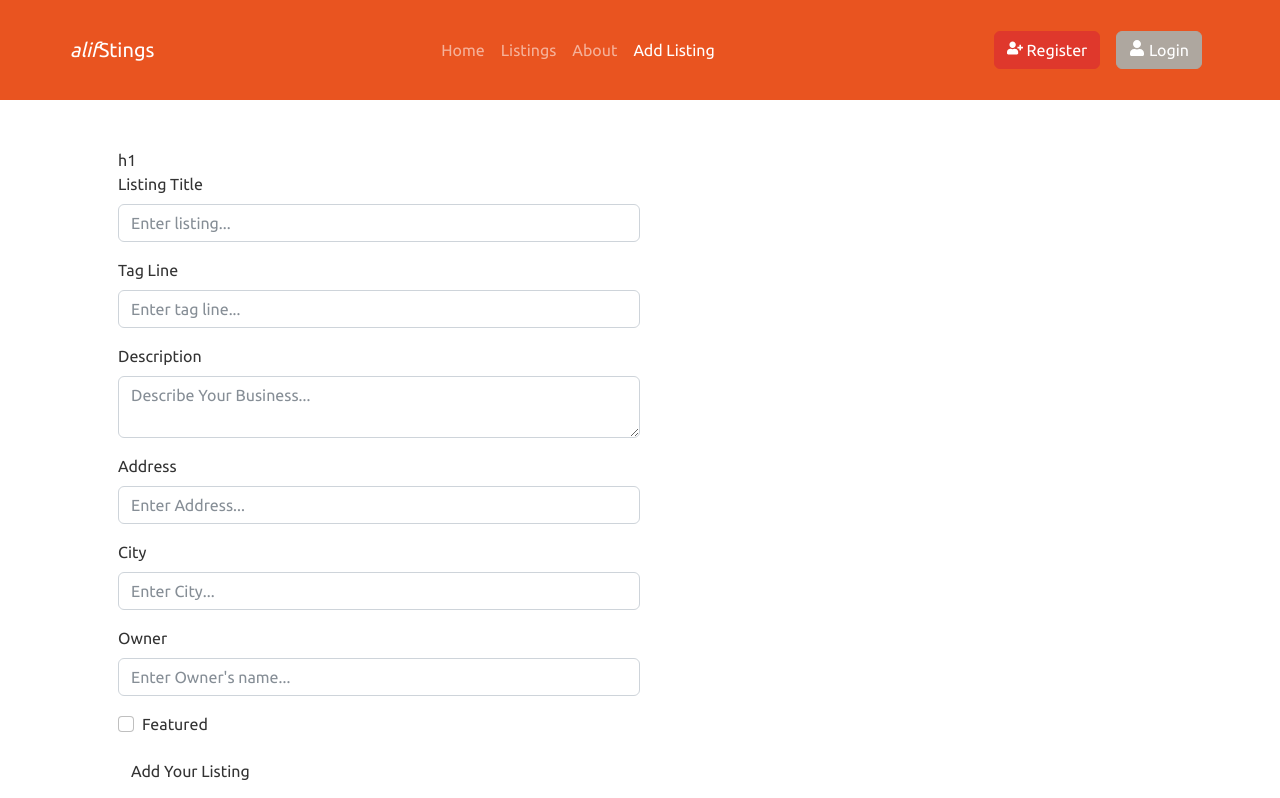
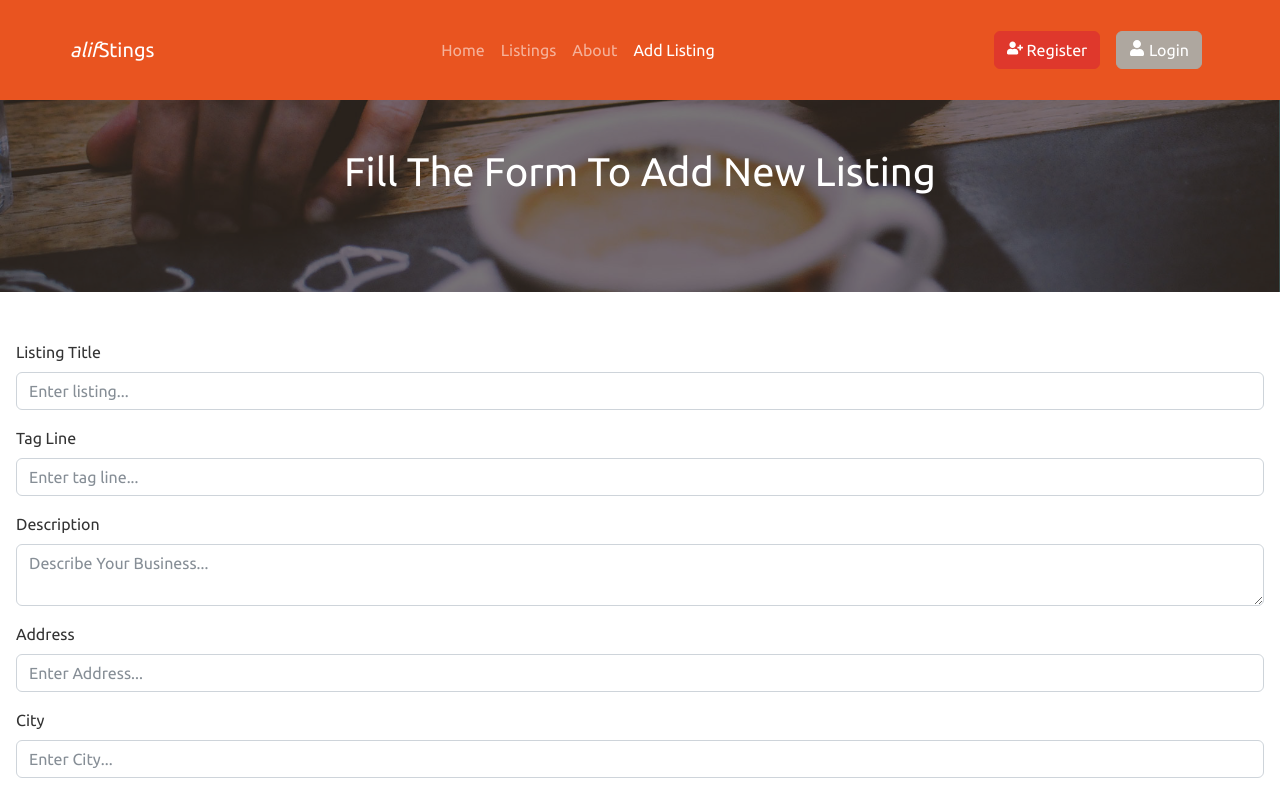
Before and after one commit to abdinaa17/alifStings, a React (Vite) app: page /new-listing in a window 1280 px wide. Shown: the top 798 px of the page. Built offline with nearby package versions, Linux system fonts and the light colour scheme.

Commit message:
Added a banner image for the newListing page and created a theme folder for the theme css

```diff
--- a/index.html
+++ b/index.html
@@ -2,7 +2,7 @@
 <html lang="en">
   <head>
     <meta charset="UTF-8" />
-    <link rel="icon" type="image/svg+xml" href="/public/favicon.ico" />
+    <link rel="icon" type="image/svg+xml" href="/favicon.ico" />
     <meta name="viewport" content="width=device-width, initial-scale=1.0" />
     <title>alifStings | Find Local Halal Friendly Businesses</title>
   </head>
--- /dev/null
+++ b/src/components/NewListing/NewListing.css
@@ -0,0 +1,17 @@
+.banner {
+    position: relative;
+   background: url('../../assets/images/newlisting-banner.jpeg');
+    background-position: center center;
+    background-repeat: no-repeat;
+    background-size: cover;
+    isolation: isolate;
+
+}
+.banner::after {
+    content: '';
+    position: absolute;
+    inset: 0;
+    background: #000;
+    opacity: 0.5;
+    z-index: -1;
+}
--- a/src/components/NewListing/NewListing.jsx
+++ b/src/components/NewListing/NewListing.jsx
@@ -1,11 +1,19 @@
 // Global Imports
 import { Form, Button } from "react-bootstrap"
 
+
+
+// Local Imports
+import '../NewListing/NewListing.css'
+
 const NewListing = () => {
   return (
-    <div>
-        h1
-        <Form className="w-50">
+     <div>
+        <div className="banner px-3 py-5">
+           <h1 className='mb-5 text-center text-capitalize text-white'>Fill the Form to add new listing</h1>
+        </div>
+        <div className="form px-3 py-5">
+          <Form className="">
       <Form.Group className="mb-3">
         <Form.Label>Listing Title</Form.Label>
         <Form.Control type="text" placeholder="Enter listing..." />
@@ -33,10 +41,12 @@ const NewListing = () => {
       <Form.Group className="mb-3">
         <Form.Check type="checkbox" label="Featured" />
       </Form.Group>
-      <Button variant="custom" type="submit">
+      <Button  type="submit">
         Add Your Listing
       </Button>
       </Form>
+        </div>
+
     </div>
   )
 }
--- a/src/main.jsx
+++ b/src/main.jsx
@@ -1,8 +1,7 @@
 import React from 'react'
 import ReactDOM from 'react-dom/client'
 import App from './App'
-import './bootstrap.min (1).css'
-
+import './assets/theme/./bootstrap.min (1).css'
 ReactDOM.createRoot(document.getElementById('root')).render(
   <React.StrictMode>
     <App />
--- a/src/pages/NewListingPage.jsx
+++ b/src/pages/NewListingPage.jsx
@@ -7,7 +7,7 @@
 import {NewListing} from '../components'
 const NewListingPage = () => {
   return (
-    <section className='container p-5'>
+    <section>
       <NewListing />
     </section>
   )
```
Also changed, not shown: src/assets/images/newlisting-banner.jpeg (added), src/assets/theme/bootstrap.min (1).css (renamed from src/bootstrap.min (1).css).
